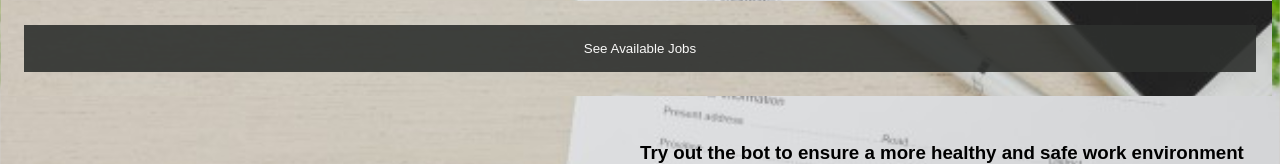
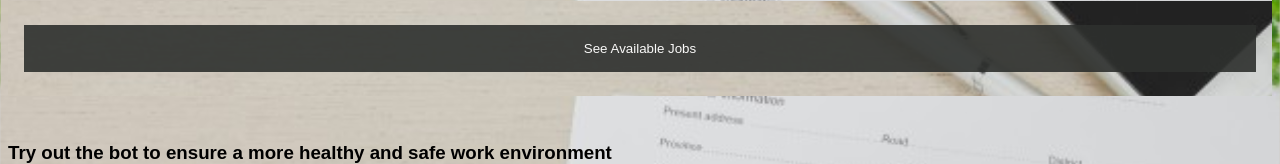
Before and after one commit to nishchaljs/JobsForUnorganised, a Flask app: template templates/form.html in a window 1280 px wide; the page is wider, and only the part inside the window is pictured. Shown: the part 657-821 px from the top of that part. Run offline with Flask 2, Linux system fonts and the light colour scheme; the template is opened without the code that fills it, so the values that code supplies are empty; parts of the project's set-up code (start-up, migrations or seed data) failed here and were passed over; some libraries are stand-ins or nearby versions.

Commit message:
Add files via upload

```diff
--- a/templates/form.html
+++ b/templates/form.html
@@ -81,7 +81,7 @@ html {
    bottom:0;
    width:100%;
    height:20px;
-   left:50%;  /* Height of the footer */
+     /* Height of the footer */
 }
 </style>
 </head>
```
